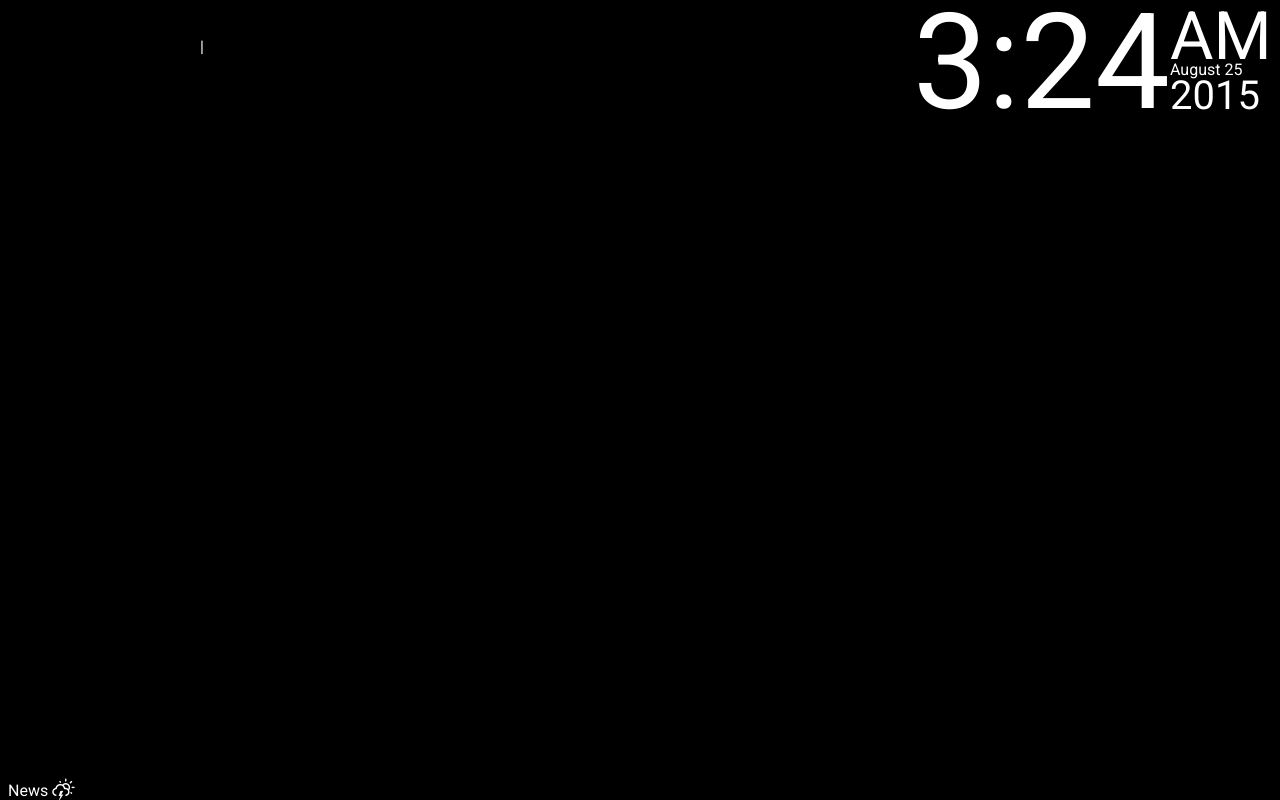
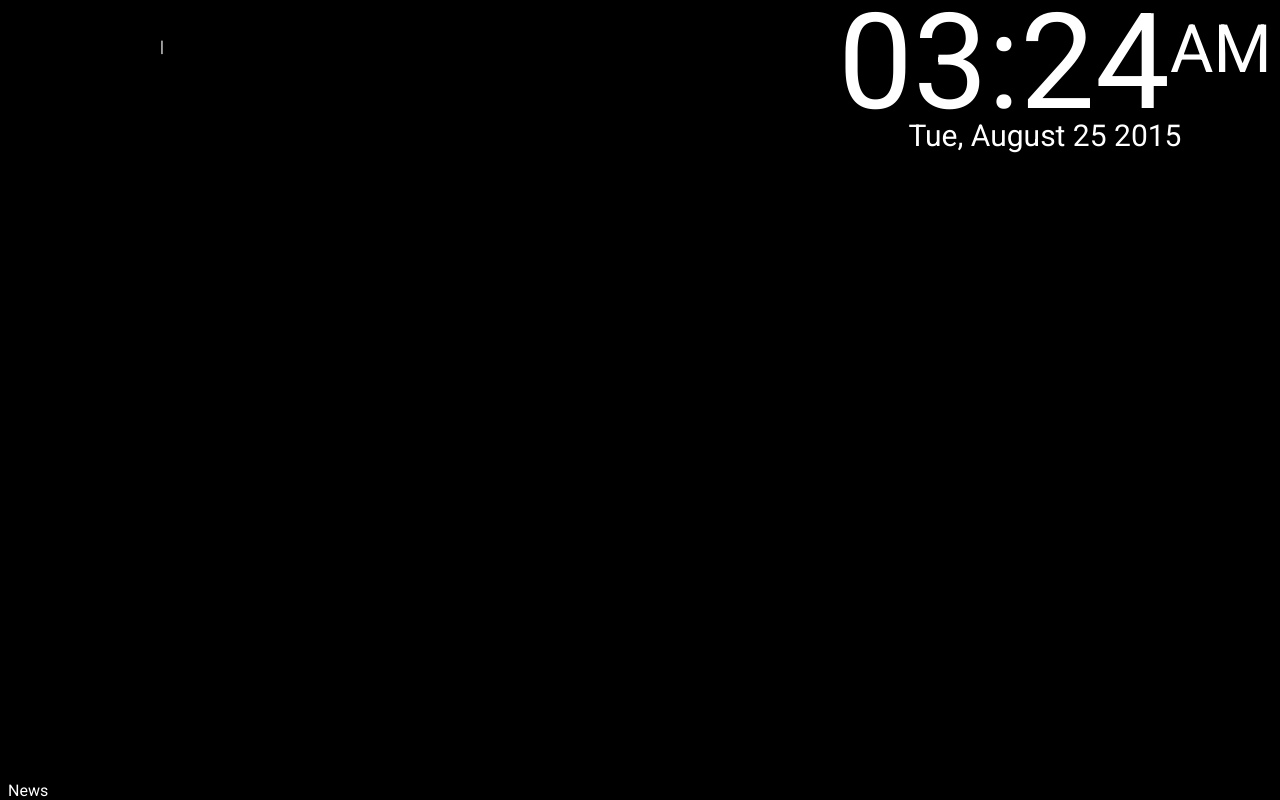
Before and after one commit to alaycock/SmartMirror, a plain HTML site: page public/index.html in a window 1280 px wide. Drawn offline with nearby package versions, Linux system fonts and the light colour scheme.

Commit message:
Tweaking style

```diff
--- a/public/css/style.css
+++ b/public/css/style.css
@@ -27,32 +27,35 @@ body {
 	margin-right: 10px;
 	margin-top: 10px;
 	right: 0px;
+	width: 450px;
+}
+
+#timeContainer {
+	float:right;
 }
 
 #time {
 	font-size: 100pt;
 	float:left;
 	line-height:80%;
+	width:350px;
+	text-align: right;
 }
 
 #period {
+	float: left;
 	font-size: 50pt;
-	line-height:80%;
-}
-
-#dateContainer {
-	float:left;
 	width: 100px;
 }
 
 #date {
 	line-height:90%;
 	font-size: 12pt;
-}
-
-#year {
-	line-height:90%;
-	font-size: 30pt;
+	width: 450px;
+	float: left;
+	padding-top: 5px;
+	font-size: 30px;
+	text-align: center;
 }
 
 /* Weather */
@@ -60,6 +63,11 @@ body {
 	left: 0px;
 	margin-left: 20px;
 	margin-top: 20px;
+}
+
+#today .description {
+	font-size: 25px;
+	width:100%;
 }
 
 #today {
@@ -101,18 +109,20 @@ body {
 }
 
 #today .todayIcon {
-	width: 140px;
+	width: 130px;
 	float: left;
 }
 
 #today .temps {
 	margin-top: 10px;
+	margin-bottom: 10px;
 }
 
 #today .temps .hilo {
-	margin-left: 30px;
 	margin-top: 7px;
 	display: inline-block;
+	width: 100%;
+	text-align: center;
 }
 
 #forecast {
--- a/public/index.html
+++ b/public/index.html
@@ -11,18 +11,17 @@
 	</head>
 	<body>
 		<div id="datetime" class="top">
-			<div id="time"></div>
-			<div id="dateContainer">
+			<div id="timeContainer">
+				<div id="time"></div>
 				<div id="period"></div>
-				<div id="date"></div>
-				<div id="year"></div>
 			</div>
+			<div id="date"></div>
+		</div>
 
-		</div>
 		<div id="weather" class="top">
 			<div id="today">
+				<span class="description"></span>
 				<div class="todayIcon">
-					<span class="description"></span>
 					<i></i>
 				</div>
 				<div class="temps">
@@ -44,8 +43,9 @@
 				<div class="day"></div>
 			</div>
 		</div>
+
 		<div id="news" class="bottom">
-			News <i class="wi wi-day-lightning"></i>
+			News
 		</div>
 	</body>
 </html>
--- a/public/js/config.js
+++ b/public/js/config.js
@@ -3,3 +3,7 @@ var weatherConfig = {
 	woeid: "8775",
 	unit: "c",
 };
+
+var newsConfig = {
+	url: "http://rss.cbc.ca/lineup/topstories.xml"
+};
--- a/public/js/data.js
+++ b/public/js/data.js
@@ -11,6 +11,16 @@ var month = [
 	"October",
 	"November",
 	"December"];
+
+var week = [
+	"Sun",
+	"Mon",
+	"Tue",
+	"Wed",
+	"Thu",
+	"Fri",
+	"Sat"
+];
 
 var codeIcon = [
 	"wi-tornado", // 0  tornado
--- a/public/js/main.js
+++ b/public/js/main.js
@@ -12,14 +12,15 @@ function updateTime() {
 	}
 	if(hh == 0)
 		hh = 12;
-
+	if(hh < 10)
+		hh = "0" + hh;
 	if(mm < 10)
 		mm = "0" + mm;
 
+
 	$("#time").text(hh + ":" + mm);
 	$("#period").text(period);
-	$("#date").text(month[n.getMonth()] + " " + n.getDate());
-	$("#year").text(n.getFullYear());
+	$("#date").text(week[n.getDay()] + ", " + month[n.getMonth()] + " " + n.getDate() + " " + n.getFullYear());
 }
 
 function updateWeather() {
@@ -54,10 +55,31 @@ function successfulWeather(res) {
 	console.log(res);
 }
 
+function updateNews() {
+	$.ajax({
+	  url: newsConfig.url, //document.location.protocol + '//ajax.googleapis.com/ajax/services/feed/load?v=1.0&num=10&callback=?&q=' + encodeURIComponent(FEED_URL),
+	  dataType: 'jsonp',
+	  success: function (data) {
+			console.log(data)
+	    if (data.responseData.feed && data.responseData.feed.entries) {
+
+	      $.each(data.responseData.feed.entries, function (i, e) {
+	        console.log("------------------------");
+	        console.log("title      : " + e.title);
+	        console.log("author     : " + e.author);
+	        console.log("description: " + e.description);
+	      });
+	    }
+	  }
+	});
+
+}
+
 // Constructor
 $(document).ready(function() {
 	setInterval(updateTime, 1000);
 	setInterval(updateWeather, 300000);
+	updateNews();
 	updateTime();
 	updateWeather();
 });
```
Also changed, not shown: server.js (+6 -5 lines).
